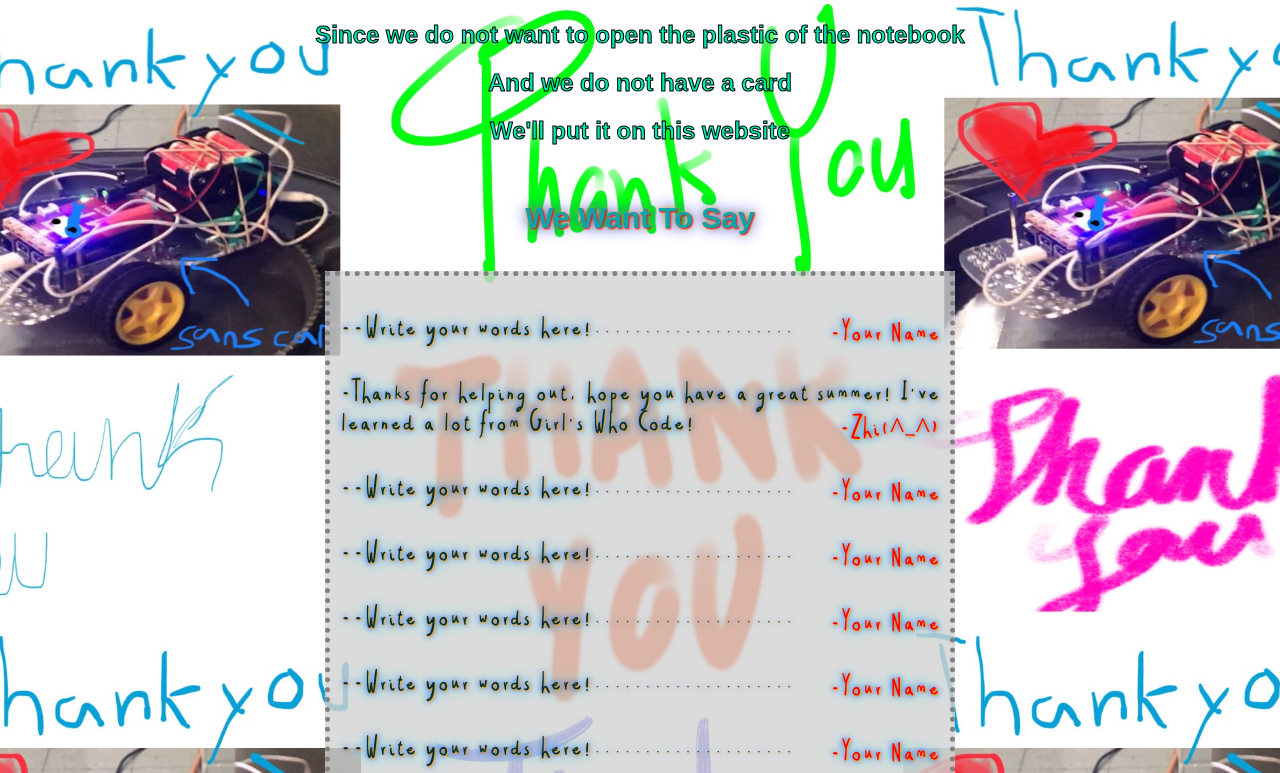
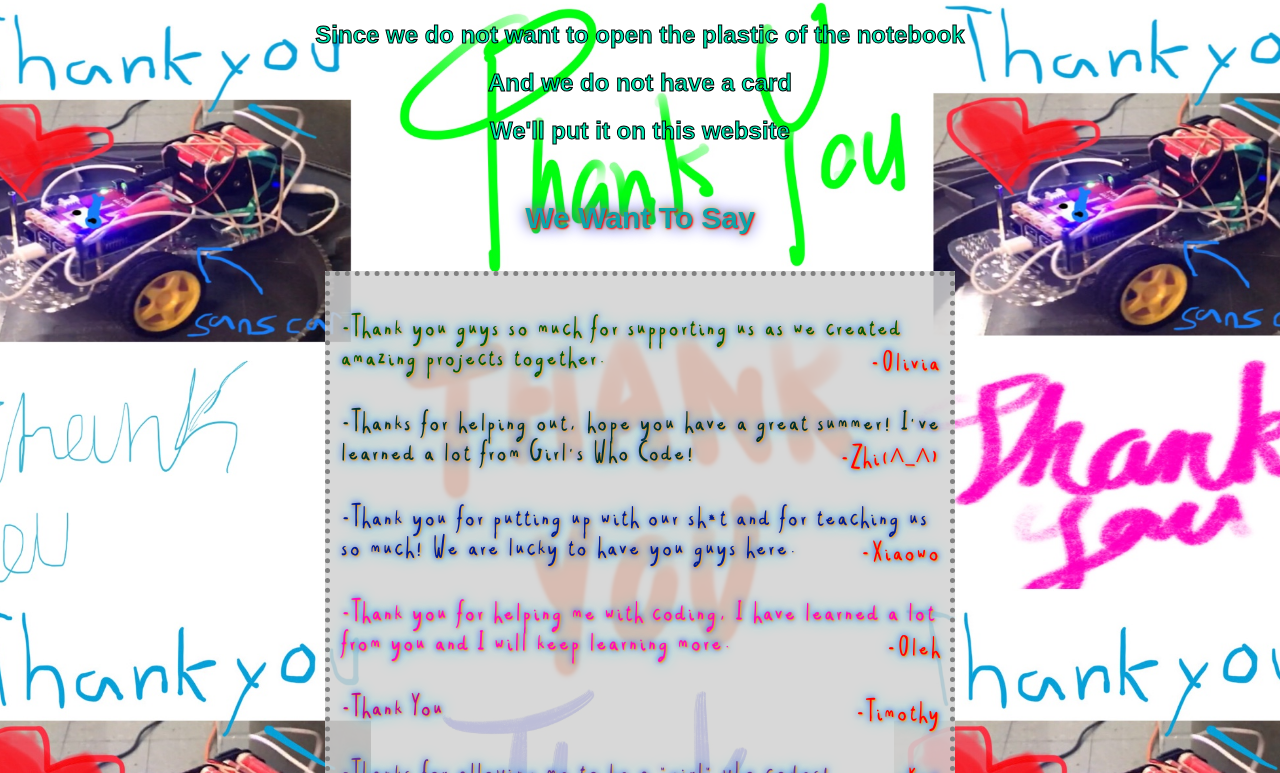
Before and after one commit to zhiyuanwang123/GIft, a plain HTML site: page index.html in a window 1280 px wide. Shown: the part 27-800 px from the top of the page. Drawn offline with Linux system fonts and the light colour scheme.

Commit message:
Add files via upload

```diff
--- a/index.html
+++ b/index.html
@@ -80,7 +80,7 @@ h3{
     padding: 10px;
     border: 5px dotted gray;
     margin: auto;
-    background-color: rgba(210, 210, 210, 0.8);
+    background-color: rgba(210, 210, 210, 0.85);
     top: 0;
     left: 0;
     background-size: cover;
@@ -113,31 +113,24 @@ h1{
 <div class="box">
 <div class="script">
 
-<p><font style="color: rgb(0,48,48);//RGB color of your words">--Write your words here!....................</font></p>
-<p class = "names" style="color: rgb(255,0,0);//RGB Color of your name">-Your Name</font></p>
+<p><font style="color: rgb(6,88,10);//RGB color of your words">-Thank you guys so much for supporting us as we created amazing projects together.</font></p>
+<p class = "names" style="color: rgb(255,0,0);//RGB Color of your name">-Olivia</font></p>
 
 <p><font style="color: rgb(0,48,48);">-Thanks for helping out, hope you have a great summer! I've learned a lot from Girl's Who Code! </font></p>
 <p class = "names"><font style="color: rgb(255,0,0);">-Zhi(^_^)</font></p>
 
-<p><font style="color: rgb(0,48,48);//RGB color of your words">--Write your words here!....................</font></p>
-<p class = "names" style="color: rgb(255,0,0);//RGB Color of your name">-Your Name</font></p>
+<p><font style="color: rgb(0,28,148);//RGB color of your words">-Thank you for putting up with our sh*t and for teaching us so much! We are lucky to have you guys here.</font></p>
+<p class = "names" style="color: rgb(255,0,0);//RGB Color of your name">-Xiaowo</font></p>
 
-<p><font style="color: rgb(0,48,48);//RGB color of your words">--Write your words here!....................</font></p>
-<p class = "names" style="color: rgb(255,0,0);//RGB Color of your name">-Your Name</font></p>
+<p><font style="color: rgb(255,10,188);//RGB color of your words">-Thank you for helping me with coding, I have learned a lot from you and I will keep learning more.</font></p>
+<p class = "names" style="color: rgb(255,0,0);//RGB Color of your name">-Oleh</font></p>
 
-<p><font style="color: rgb(0,48,48);//RGB color of your words">--Write your words here!....................</font></p>
-<p class = "names" style="color: rgb(255,0,0);//RGB Color of your name">-Your Name</font></p>
+<p><font style="color: rgb(188,8,148);//RGB color of your words">-Thank You</font></p>
+<p class = "names" style="color: rgb(255,0,0);//RGB Color of your name">-Timothy</font></p>
 
-<p><font style="color: rgb(0,48,48);//RGB color of your words">--Write your words here!....................</font></p>
-<p class = "names" style="color: rgb(255,0,0);//RGB Color of your name">-Your Name</font></p>
+<p><font style="color: rgb(100,48,148);//RGB color of your words">-Thanks for allowing me to be a "girl" who codes!</font></p>
+<p class = "names" style="color: rgb(255,0,0);//RGB Color of your name">-Kaz</font></p>
 
-<div id="mousetarget">
-<p><font style="color: rgb(0,48,48);//RGB color of your words">--Write your words here!....................</font></p>
-<p class = "names" style="color: rgb(255,0,0);//RGB Color of your name">-Your Name</font></p>
-</div>
-
-<p><font style="color: rgb(0,48,48);//RGB color of your words">--Write your words here!....................</font></p>
-<p class = "names" style="color: rgb(255,0,0);//RGB Color of your name">-Your Name</font></p>
 </div>
 </div>
 </div>
```
